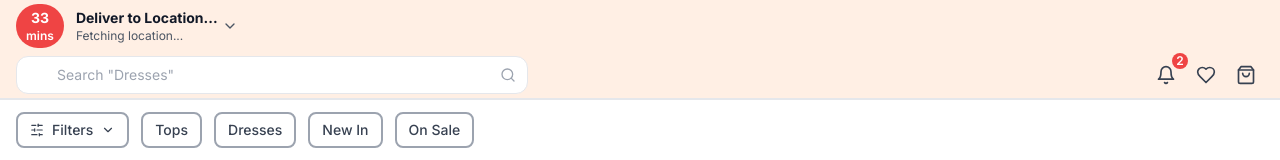
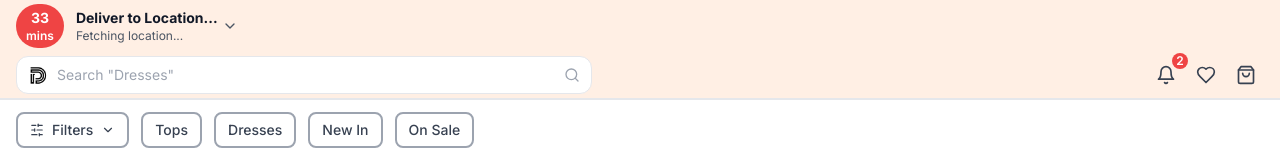
Before and after one commit to ropohub/speedy-market-go, a React (Vite) app: page /products in a window 1280 px wide. Shown: the top 160 px of the page. Built offline with nearby package versions, Linux system fonts and the light colour scheme; no server answers; what @protobuf-ts/grpcweb-transport would draw is missing.

Commit message:
Refactor: Update search bar logo and width
Updated the search bar logo and increased its width to the right.

```diff
--- a/src/components/Header.tsx
+++ b/src/components/Header.tsx
@@ -112,7 +112,7 @@ const Header: React.FC = () => {
       </div>
 
       {/* Second row: Search and icons */}
-      <div className="px-4 py-1 flex items-center gap-4">
+      <div className="px-4 py-1 flex items-center gap-2">
         {/* Search bar takes most space */}
         <div className="flex-1">
           <SearchBarWithLogo />
--- a/src/components/header/SearchBarWithLogo.tsx
+++ b/src/components/header/SearchBarWithLogo.tsx
@@ -21,9 +21,9 @@ const SearchBarWithLogo: React.FC = () => {
   };
 
   return (
-    <div className="relative flex-1 max-w-lg">
+    <div className="relative flex-1 max-w-xl">
       <img
-        src="/lovable-uploads/cfd38c46-012b-4b42-ab0f-dcd5228d6194.png"
+        src="/lovable-uploads/5b5065a5-f1ae-4a07-b255-830e99cd26fc.png"
         alt="Dripzy Logo"
         className="absolute left-3 top-1/2 transform -translate-y-1/2 w-5 h-5 object-contain"
       />
```
Also changed, not shown: public/lovable-uploads/5b5065a5-f1ae-4a07-b255-830e99cd26fc.png (added).
